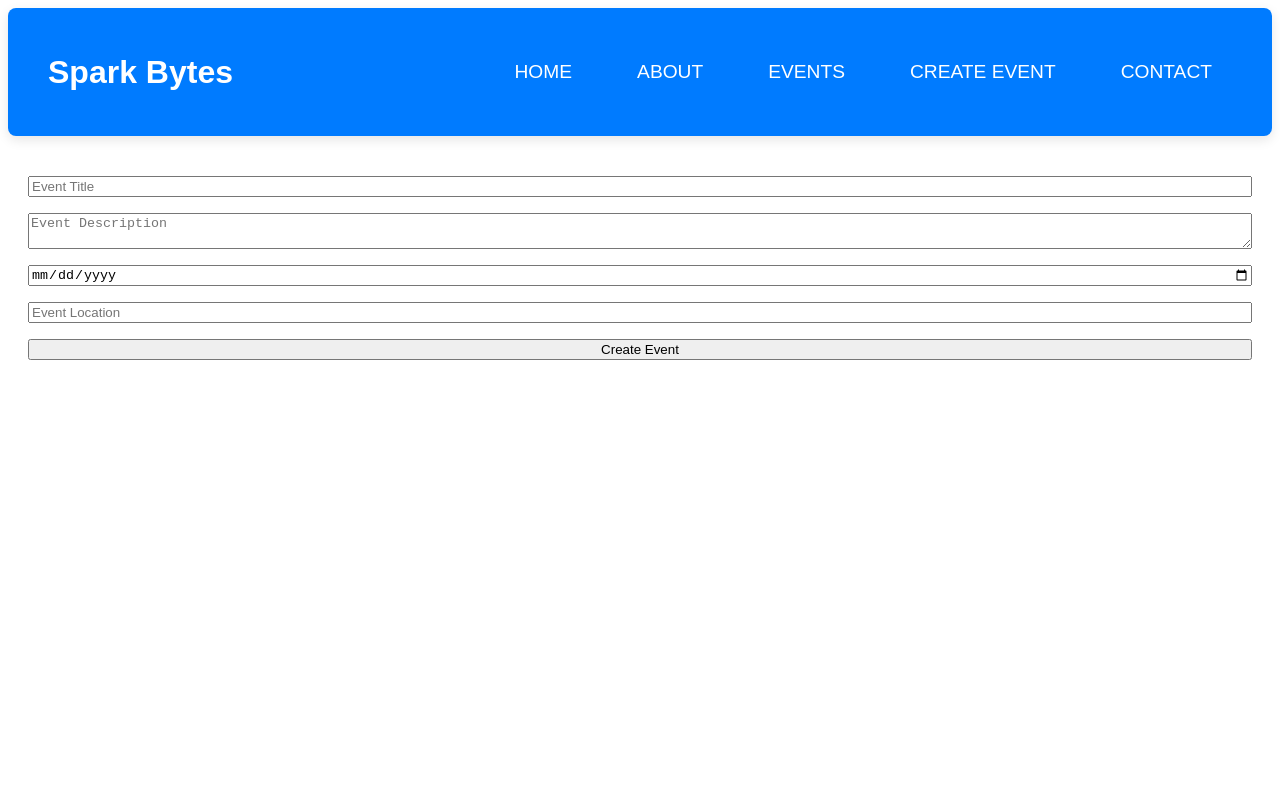
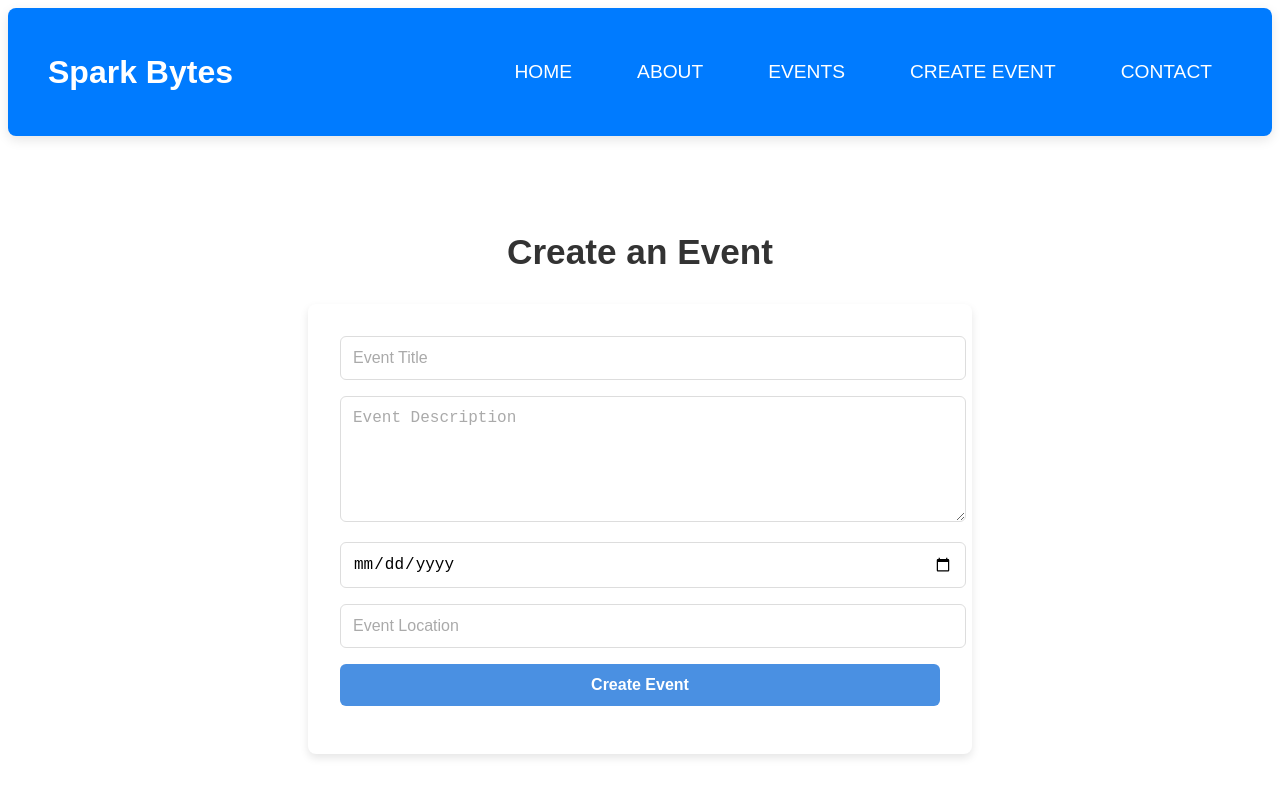
Before and after one commit to dkevin5542/SparkBytesG7, a Next.js app in the folder front-end/sparkbtyesg7/: page /create-event in a window 1280 px wide. Shown: the top 796 px of the page. Built offline with nearby package versions, Linux system fonts and the light colour scheme.

Commit message:
fixed the css on the create-event page

```diff
--- a/front-end/sparkbtyesg7/src/app/create-event/page.tsx
+++ b/front-end/sparkbtyesg7/src/app/create-event/page.tsx
@@ -1,7 +1,7 @@
 "use client";
 import React, { useState } from 'react';
 import CreateEventForm from "../components/eventform";
-import '@/app/styles/page.css';
+import '@/app/styles/formpage.css';
 
 interface Event {
   title: string;
@@ -11,16 +11,45 @@ interface Event {
 
 export default function CreateEventPage() {
   const [events, setEvents] = useState<Event[]>([]);
+  const [message, setMessage] = useState<string | null>(null);
 
   const handleCreateEvent = (newEvent: Event) => {
     setEvents([...events, newEvent]);
+    setMessage(`Event "${newEvent.title}" created successfully!`);
     console.log("Event Created: ", newEvent);
+
+    // Clear message after 3 seconds
+    setTimeout(() => setMessage(null), 3000);
   };
 
   return (
     <div className="create-event-page">
       <div className="content">
+        <h1>Create an Event</h1>
+
+        {/* Feedback Message */}
+        {message && <div className="feedback-message">{message}</div>}
+
+        {/* Event Creation Form */}
         <CreateEventForm onCreate={handleCreateEvent} />
+
+        {/* Event List
+        <div className="event-list">
+          <h2>Your Events</h2>
+          {events.length > 0 ? (
+            <ul>
+              {events.map((event, index) => (
+                <li key={index} className="event-item">
+                  <h3>{event.title}</h3>
+                  <p>Date: {event.date}</p>
+                  <p>Location: {event.location}</p>
+                </li>
+              ))}
+            </ul>
+          ) : (
+            <p className="empty-state">No events created yet. Start by adding a new event!</p>
+          )}
+        </div> */}
       </div>
     </div>
   );
--- a/front-end/sparkbtyesg7/src/app/styles/eventform.css
+++ b/front-end/sparkbtyesg7/src/app/styles/eventform.css
@@ -1,23 +1,56 @@
+/* Styles for CreateEventForm */
 .create-event-form {
-    display: flex;
-    flex-direction: column;
-    gap: 16px;
-    margin-bottom: 24px;
+  max-width: 600px;
+  margin: 2rem auto;
+  padding: 2rem;
+  background-color: #fff;
+  border-radius: 8px;
+  box-shadow: 0 4px 8px rgba(0, 0, 0, 0.1);
+  font-family: 'Poppins', sans-serif;
 }
-  .form-input, .form-textarea {
-    padding: 8px;
-    border: 1px solid #ccc;
-    border-radius: 4px;
-    font-size: 1em;
+
+.create-event-form input,
+.create-event-form textarea,
+.create-event-form button {
+  width: 100%;
+  padding: 0.75rem;
+  margin-bottom: 1rem;
+  font-size: 16px;
+  border-radius: 6px;
+  border: 1px solid #ddd;
+  transition: all 0.3s ease;
 }
-  .form-button {
-    padding: 10px;
-    background-color: #007bff;
-    color: white;
+
+.create-event-form input::placeholder,
+.create-event-form textarea::placeholder {
+  color: #aaa;
+}
+
+.create-event-form input:focus,
+.create-event-form textarea:focus {
+  outline: none;
+  border-color: #4a90e2;
+  box-shadow: 0 0 8px rgba(74, 144, 226, 0.2);
+}
+
+.create-event-form textarea {
+  resize: vertical;
+  min-height: 100px;
+}
+
+.create-event-form button {
+  background-color: #4a90e2;
+  color: #fff;
   border: none;
-    border-radius: 4px;
+  font-weight: bold;
   cursor: pointer;
+  transition: background-color 0.3s ease;
 }
-  .form-button:hover {
-    background-color: #0056b3;
+
+.create-event-form button:hover {
+  background-color: #357abd;
 }
+
+.create-event-form button:focus {
+  outline: none;
+}
--- /dev/null
+++ b/front-end/sparkbtyesg7/src/app/styles/formpage.css
@@ -0,0 +1,50 @@
+.create-event-page {
+    max-width: 800px;
+    margin: 0 auto;
+    padding: 2rem;
+    font-family: 'Poppins', sans-serif;
+}
+
+.create-event-page h1, .create-event-page h2 {
+    color: #333;
+}
+
+.feedback-message {
+    margin: 1rem 0;
+    padding: 1rem;
+    background-color: #d4edda;
+    color: #155724;
+    border: 1px solid #c3e6cb;
+    border-radius: 6px;
+}
+
+.event-list {
+    margin-top: 2rem;
+}
+
+.event-item {
+    padding: 1rem;
+    border: 1px solid #ddd;
+    border-radius: 6px;
+    margin-bottom: 1rem;
+    background-color: #fafafa;
+    box-shadow: 0 4px 6px rgba(0, 0, 0, 0.05);
+}
+
+.event-item h3 {
+    margin: 0;
+    color: #4a90e2;
+}
+
+.event-item p {
+    margin: 0.5rem 0;
+}
+
+.empty-state {
+    color: #888;
+    font-style: italic;
+}
+
+h1 {
+    text-align: center;
+}
```
Lines whose indentation alone changed are shown as unchanged.
